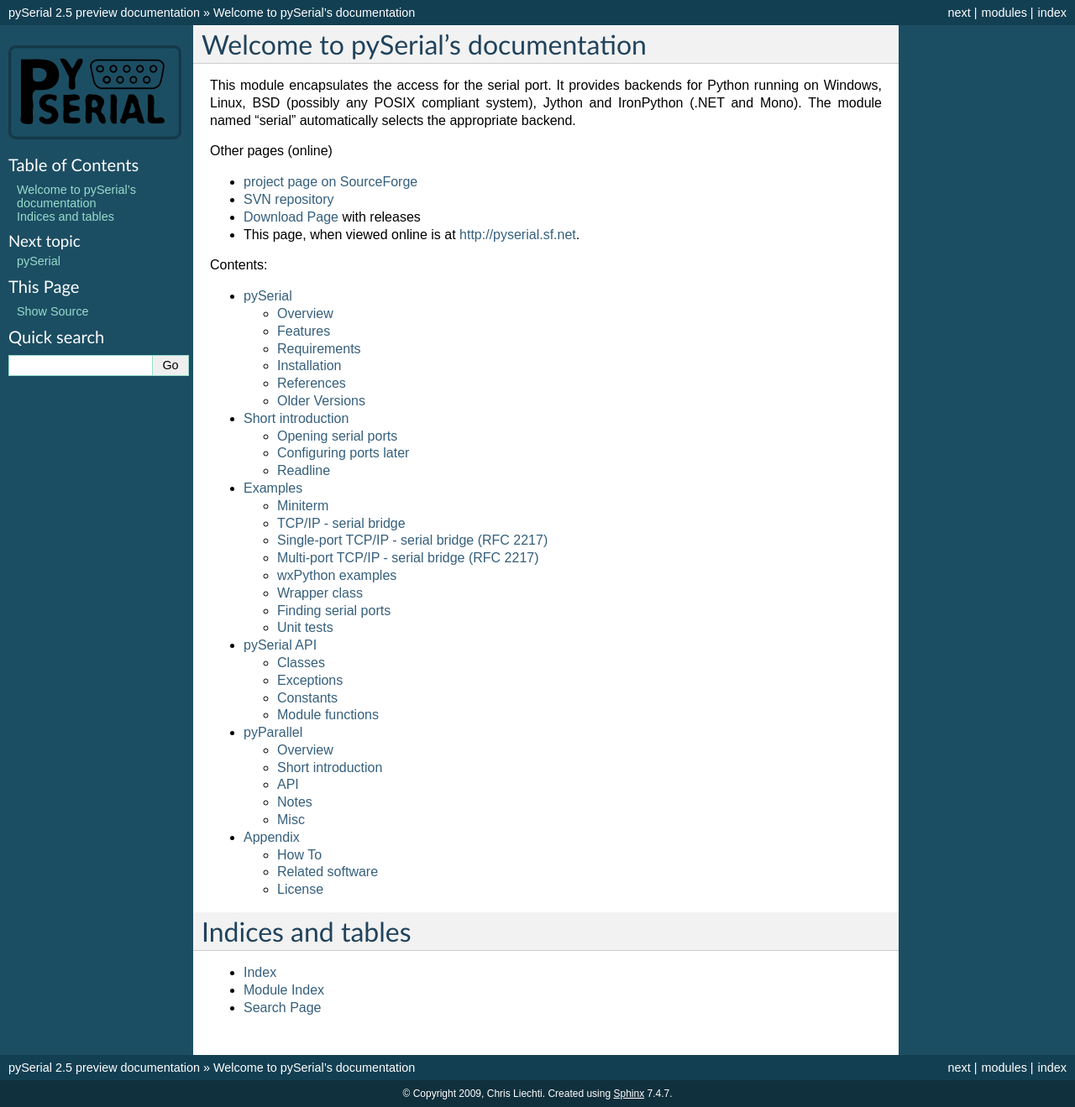
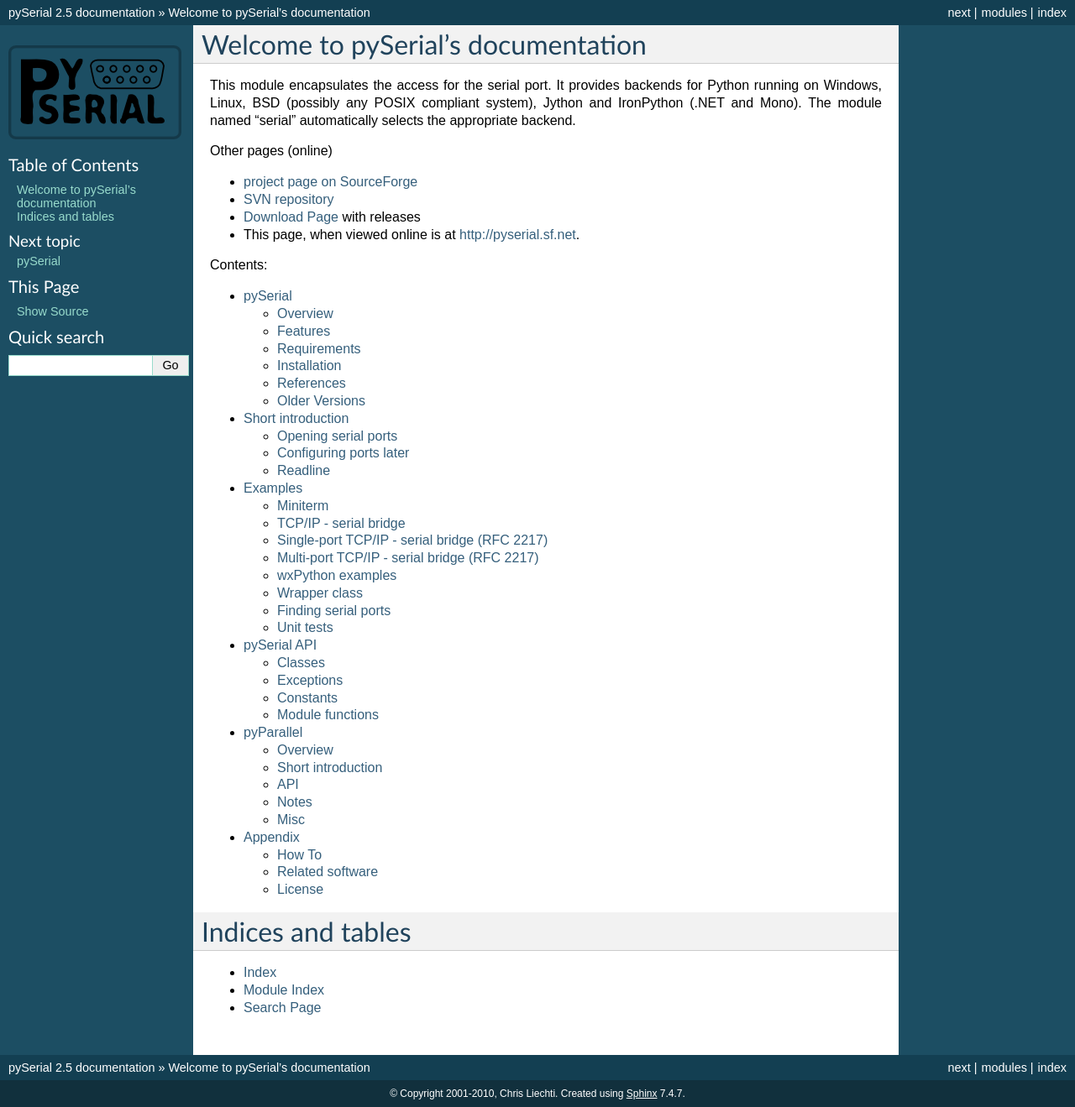
Before and after one commit to pyserial/pyserial, a Sphinx documentation site: the page built from pyserial/documentation/index.rst, in a window 1280 px wide. Shown: the whole page at 84% size. Built offline with Sphinx 7.4.7, drawn with Linux system fonts in a browser that asks for light colours.

Commit message:
update for release

```diff
--- a/pyserial/documentation/conf.py
+++ b/pyserial/documentation/conf.py
@@ -38,7 +38,7 @@
 
 # General information about the project.
 project = u'pySerial'
-copyright = u'2009, Chris Liechti'
+copyright = u'2001-2010, Chris Liechti'
 
 # The version info for the project you're documenting, acts as replacement for
 # |version| and |release|, also used in various other places throughout the
@@ -47,7 +47,7 @@
 # The short X.Y version.
 version = '2.5'
 # The full version, including alpha/beta/rc tags.
-release = '2.5 preview'
+release = '2.5'
 
 # The language for content autogenerated by Sphinx. Refer to documentation
 # for a list of supported languages.
```
